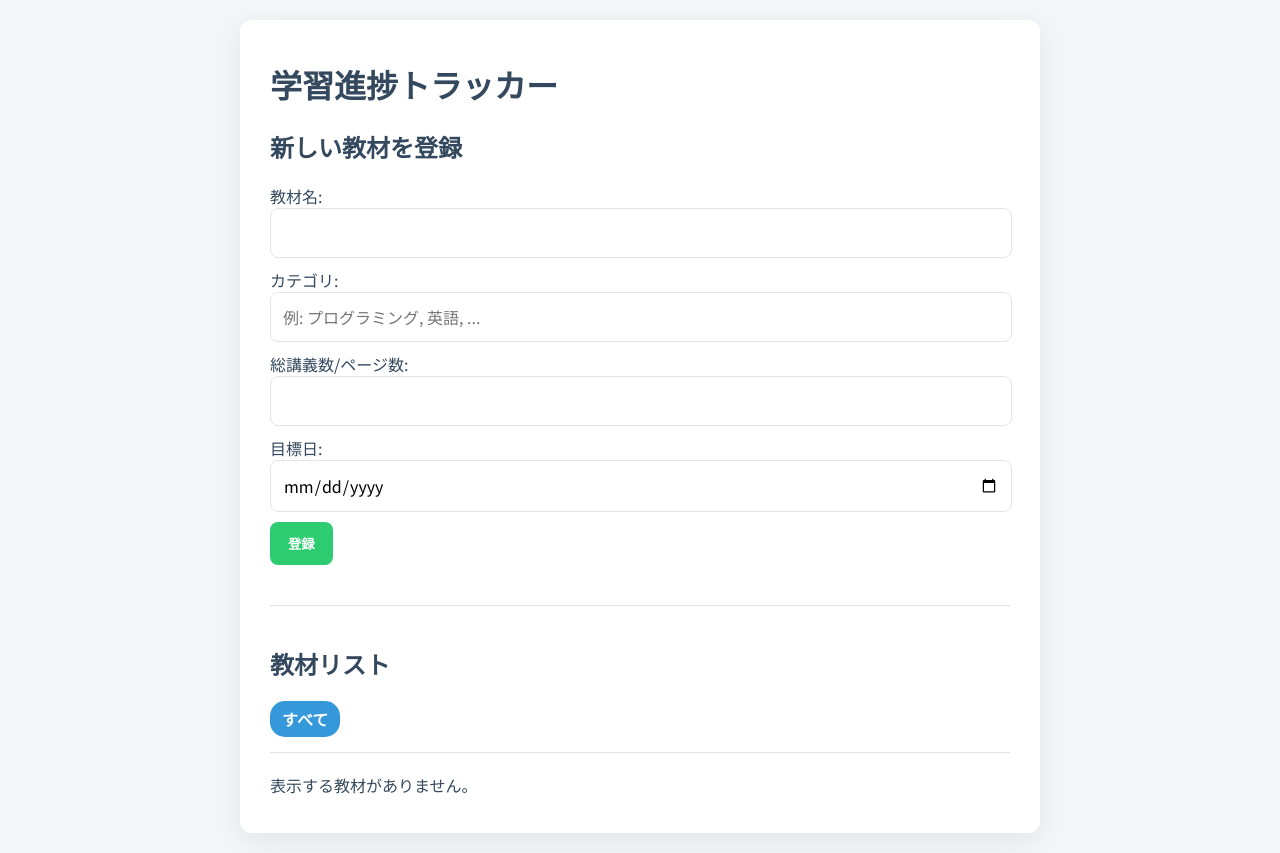
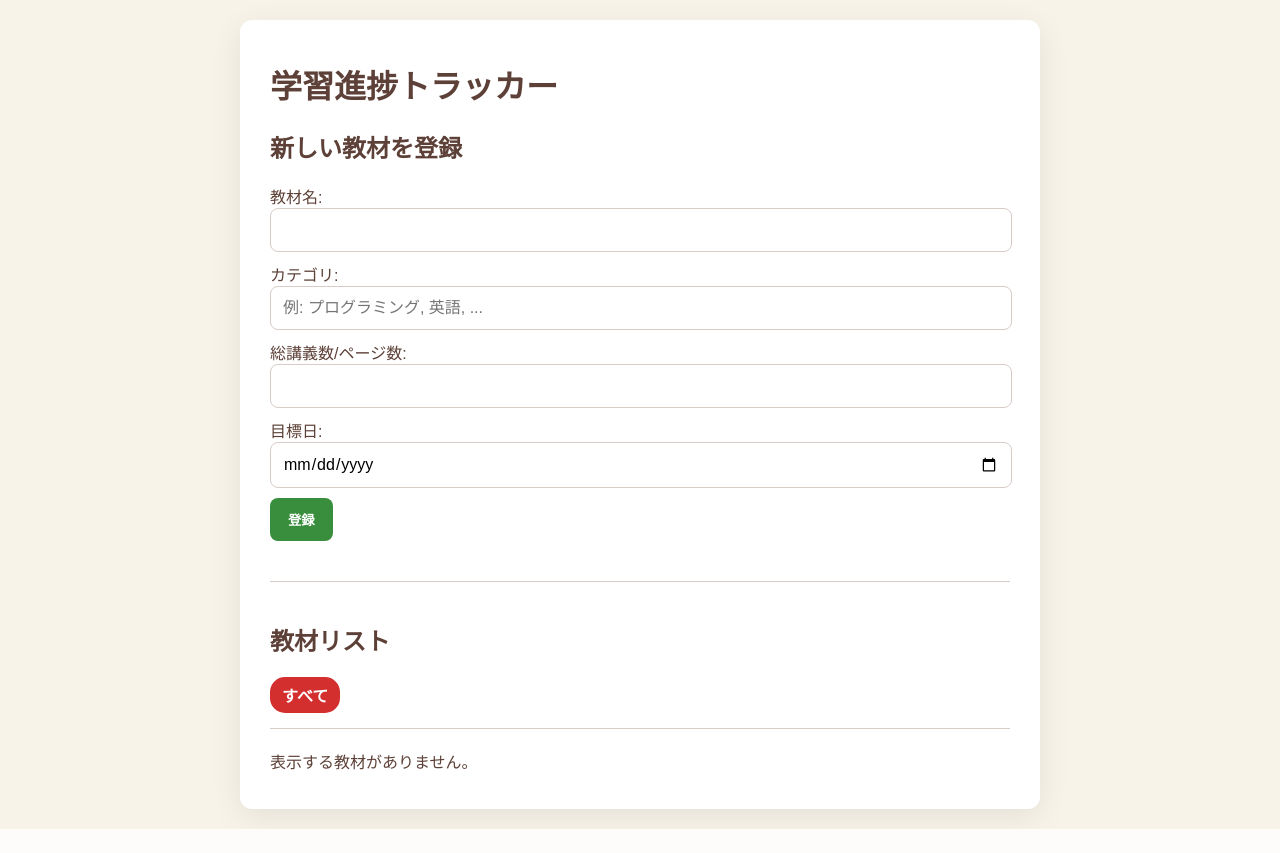
Before and after one commit to nishiko0124/study-tracker, a Flask app: page / in a window 1280 px wide. After the commit the page ends 829 px from the top, so only its background shows below. Run offline with Flask 3, Linux system fonts and the light colour scheme; data that the repository does not hold is empty.

Commit message:
update design2

```diff
--- a/templates/index.html
+++ b/templates/index.html
@@ -5,24 +5,25 @@
     <meta name="viewport" content="width=device-width, initial-scale=1.0">
     <title>学習進捗トラッカー</title>
 
-    <link rel="preconnect" href="https://fonts.googleapis.com">
-    <link rel="preconnect" href="https://fonts.gstatic.com" crossorigin>
-    <link href="https://fonts.googleapis.com/css2?family=Noto+Sans+JP:wght@400;700&display=swap" rel="stylesheet">
-
     <style>
         /* カラーパレットを変数として定義 */
         :root {
-            --bg-color: #f4f7f9;
-            --card-color: #ffffff;
-            --text-color: #34495e;
-            --subtle-text-color: #7f8c8d;
-            --border-color: #e0e5ea;
-            --accent-color: #3498db;
-            --accent-color-dark: #2980b9;
-            --success-color: #2ecc71;
-            --warning-color: #f1c40f;
-            --danger-color: #e74c3c;
-            --font-family: 'Noto Sans JP', sans-serif;
+          /* ベースカラー（茶色系） */
+            --bg-color: #f7f3e9; /* 背景: ごく薄いクリーム色 */
+            --card-color: #ffffff; /* カード: 白 */
+            --text-color: #5d4037; /* テキスト: 濃い茶色 */
+            --subtle-text-color: #a1887f; /* サブテキスト: 明るい茶色 */
+            --border-color: #d7ccc8; /* 罫線: さらに明るい茶色 */
+
+            /* アクセントカラー（赤系） */
+            --accent-color: #d32f2f; /* アクセント: 落ち着いた赤 */
+            --accent-color-dark: #b71c1c; /* アクセント（濃）: さらに濃い赤 */
+            --danger-color: #d32f2f; /* 削除ボタン: アクセントと同じ赤 */
+
+            /* その他 */
+            --success-color: #388e3c; /* 成功ボタン: テーマに合う緑 */
+            --warning-color: #ffa000; /* 更新ボタン: テーマに合うアンバー */
+            --font-family: "Hiragino Kaku Gothic ProN", "Hiragino Sans", Meiryo, sans-serif;
         }
 
         /* 基本設定 */
```
Also changed, not shown: 1 other file.
